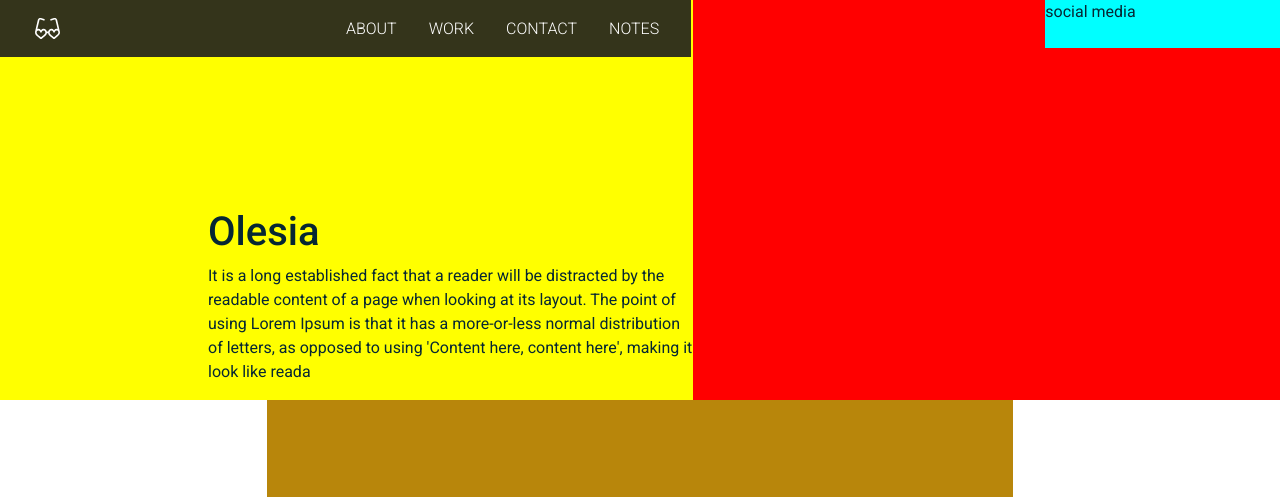
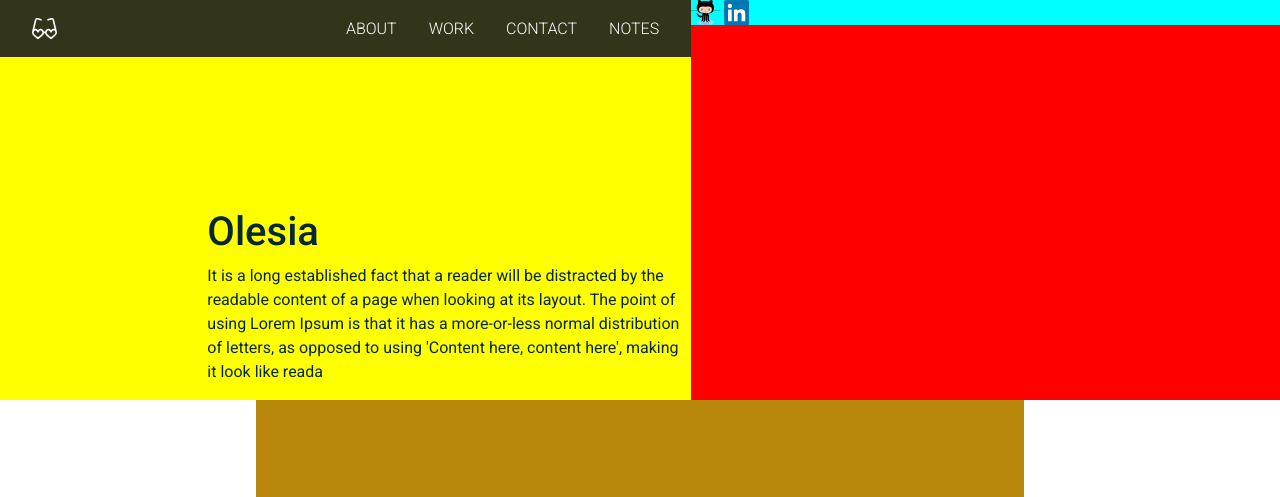
Before and after one commit to SunNorth/ooportfolio, a website: page index.html in a window 1280 px wide. Shown: the top 497 px of the page. Drawn offline with nearby package versions, Linux system fonts and the light colour scheme.

Commit message:
navbar lenght fix

```diff
--- a/index.html
+++ b/index.html
@@ -45,7 +45,8 @@
     </div>
     <div class="hero">
       <div class="hero-navbar">
-        <p>social media</p>
+        <a href="#"><img class="logo" src="assets/icons/octocat-logo.svg"></a>
+        <a href="#"><img class="logo" src="assets/icons/linkedin.svg"></a>
       </div>
     </div><!-- end .hero -->
 
--- a/scss/_common.scss
+++ b/scss/_common.scss
@@ -17,8 +17,8 @@ html {
     color: $primary-dark;
 
     .logo {
-      width: 25px;
-      height: auto;
+      height: 25px;
+      width: auto;
       margin: 1rem 2rem;
     }
 
@@ -26,6 +26,18 @@ html {
     h2 {
       text-align: center;
       margin-bottom: 2rem;
+    }
+
+    // ============ HERO section ============
+
+    .hero-navbar {
+      a {
+        img {
+          height: 25px;
+          width: auto;
+          margin: 0;
+        }
+      }
     }
   }
 }
--- a/scss/_grid.scss
+++ b/scss/_grid.scss
@@ -1,7 +1,8 @@
 .main-container {
   display: grid;
   grid-template-rows: 50vh auto auto auto 4em;
-  grid-template-columns: 2fr 3fr 8fr 6fr 3fr 2fr;
+  // grid-template-columns: 2fr 3fr 8fr 6fr 3fr 2fr;
+  grid-template-columns: 7% 13% 34% 26% 13% 7%;
   grid-template-areas:
     "header header header hero hero hero"
     ". . intro intro . ."
@@ -33,11 +34,11 @@
   grid-area: hero;
   background-color: red;
 
-  display: grid;
-  grid-template-rows: 3rem auto;
-  grid-template-columns: 3fr 2fr;
-  grid-template-areas: ". subnavbar"
-    "herobg herobg";
+  // display: grid;
+  // grid-template-rows: 3rem auto;
+  // grid-template-columns: 3fr 2fr;
+  // grid-template-areas: ". subnavbar"
+  //   "herobg herobg";
 
   .hero-navbar {
     grid-area: subnavbar;
--- a/scss/_navbar.scss
+++ b/scss/_navbar.scss
@@ -11,6 +11,10 @@ header.reboot {
   display: flex;
   justify-content: space-between;
 
+  .logo {
+    border-left: none;
+  }
+
   a {
     @include font-light-white($white, 300);
     border-left: 3px solid transparent;
@@ -20,7 +24,10 @@ header.reboot {
       color: $grey-100;
       text-decoration: none;
       border-left: 3px solid white;
+    }
 
+    &:first-child {
+      border: none; // logo link
     }
   }
 
@@ -29,7 +36,7 @@ header.reboot {
     text-align: left;
     top: 100%;
     left: 0;
-    background: var(--background-menu);
+    // background: var(--background-menu);
     width: 100%;
     // display: none;
     transform: scale(1, 0);
```
Also changed, not shown: assets/icons/Background Gradient3.svg (added), assets/icons/instagram-logo.svg, assets/icons/logo-trial.svg (added), public/css/style.css.
